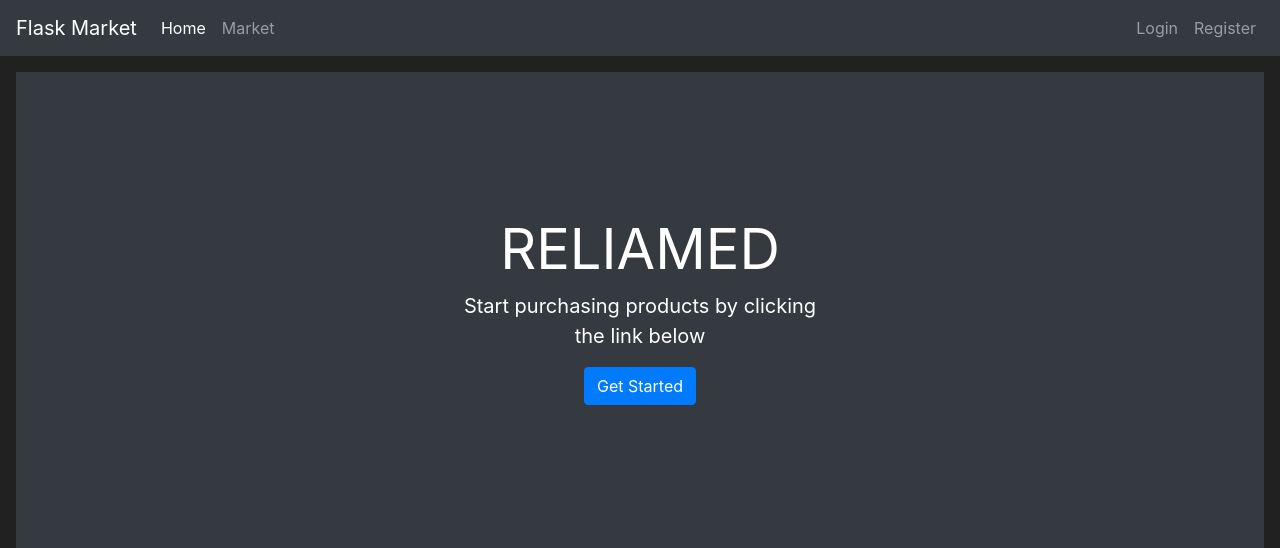
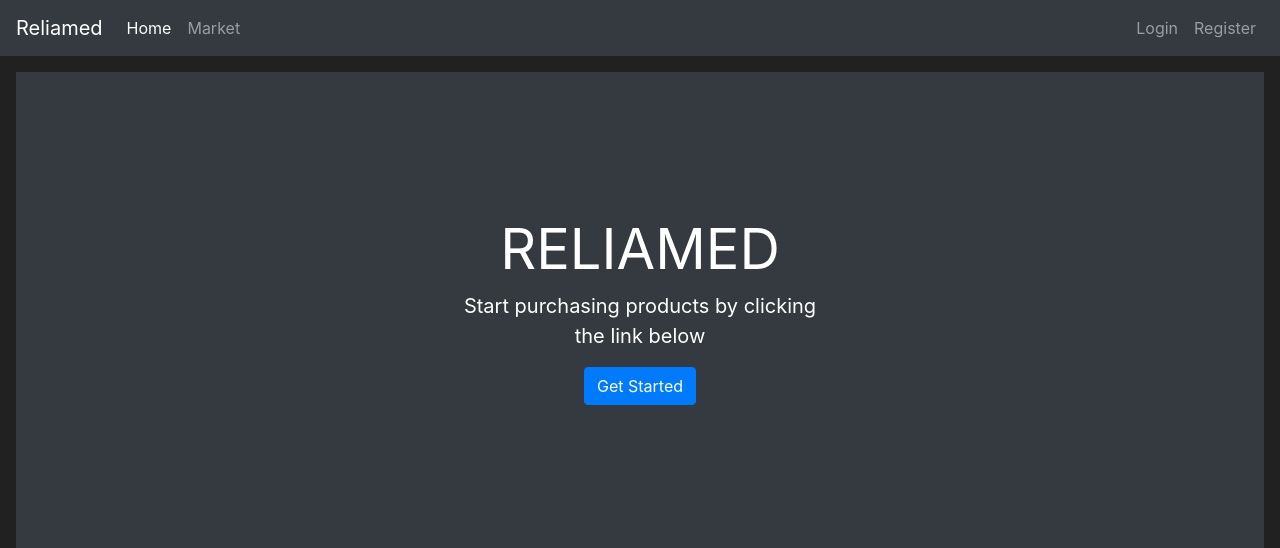
Before and after one commit to frankkss/appDevProj, a Flask app: page / in a window 1280 px wide. Shown: the top 548 px of the page. Run offline with Flask 3, Linux system fonts and the light colour scheme; some libraries are stand-ins or nearby versions.

Commit message:
Rename navbar brand from "Flask Market" to "Reliamed"

```diff
--- a/reliamed/templates/base.html
+++ b/reliamed/templates/base.html
@@ -14,7 +14,7 @@
    </head>
    <body>
     <nav class="navbar navbar-expand-md navbar-dark bg-dark">
-      <a class="navbar-brand" href="#">Flask Market</a>
+      <a class="navbar-brand" href="#">Reliamed</a>
       <button class="navbar-toggler" type="button" data-toggle="collapse" data-target="#navbarNav">
         <span class="navbar-toggler-icon"></span>
       </button>
```
